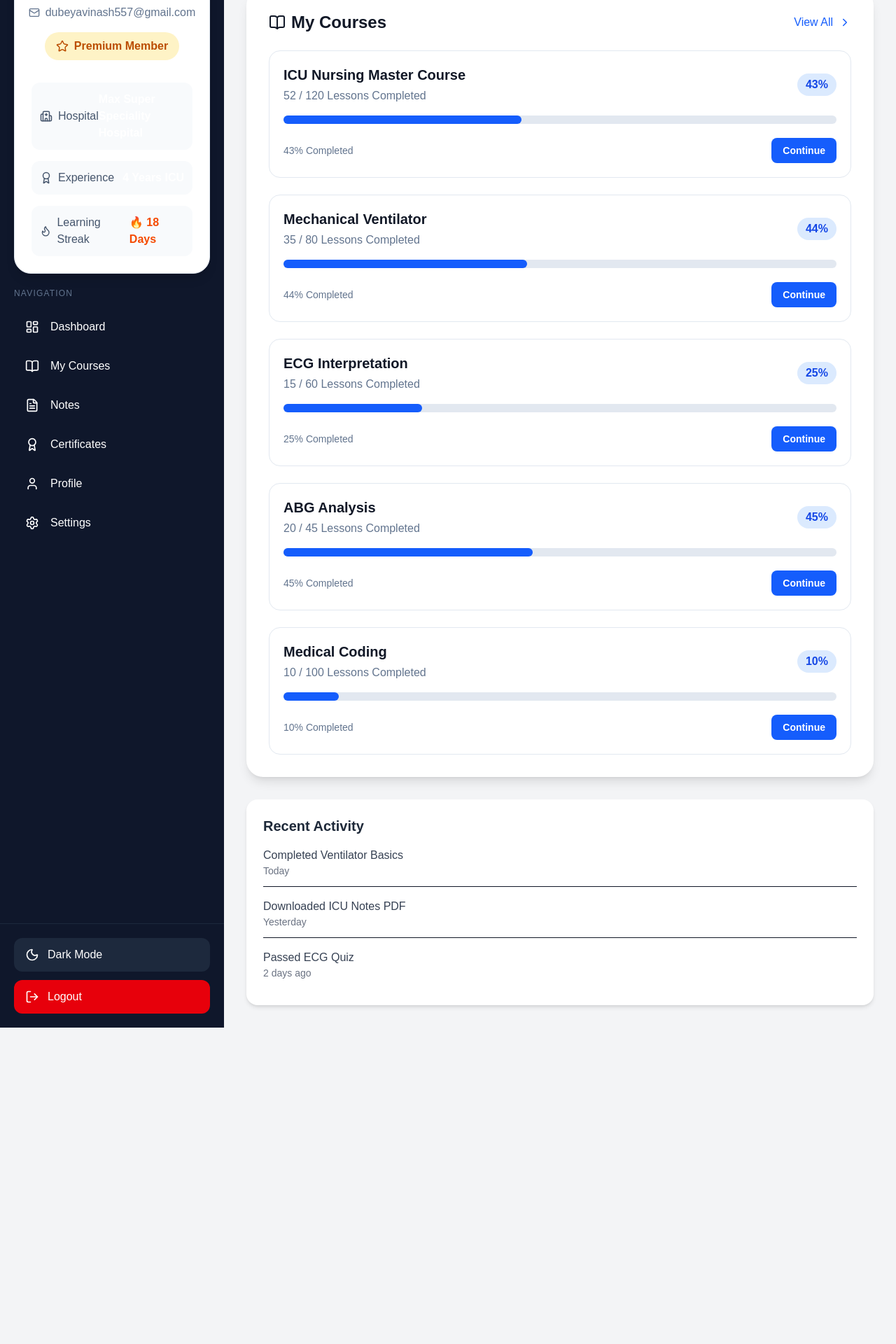
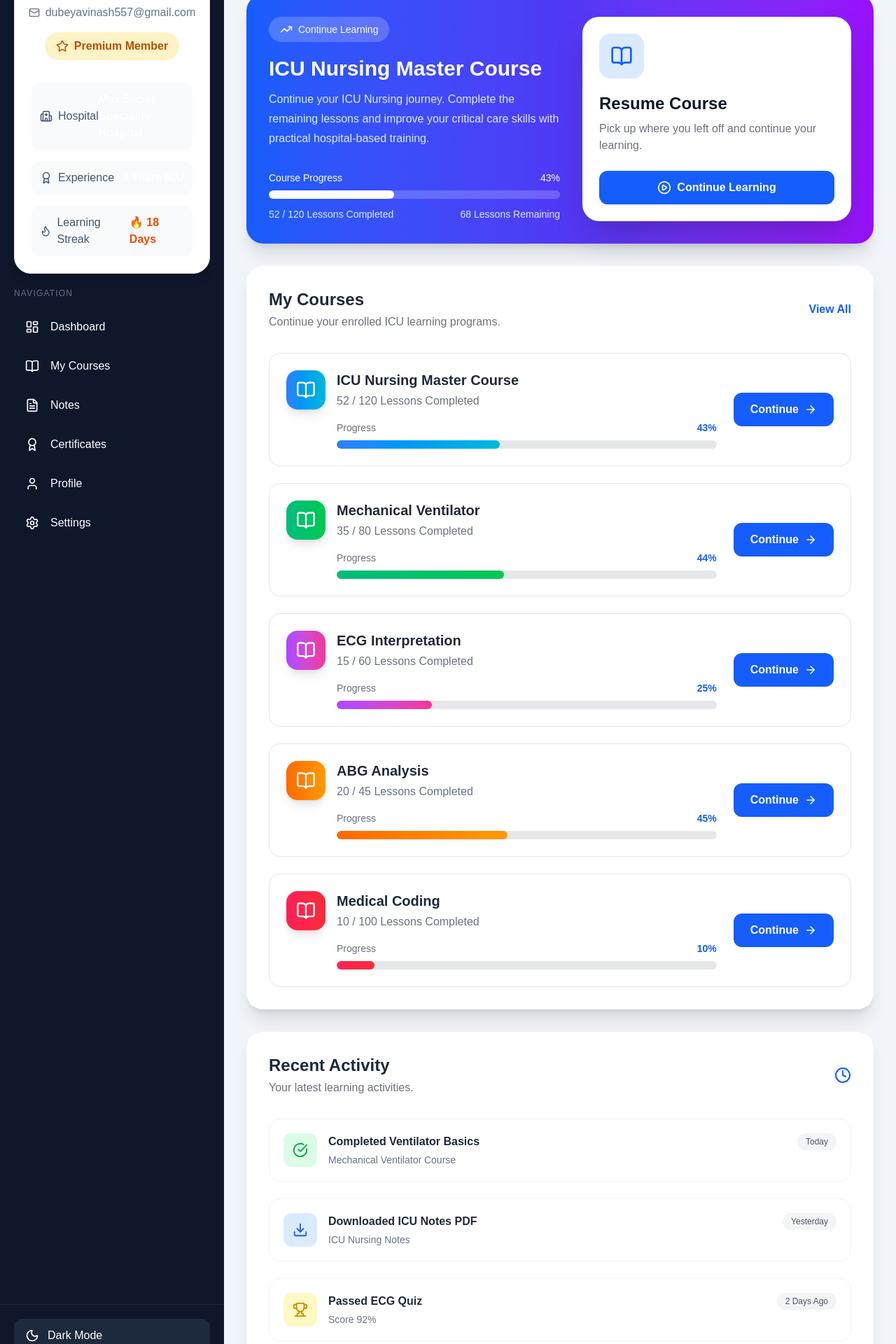
Before and after one commit to dubeyavinash557-sudo/icu-learning-portal, a Next.js app in the folder client/: page /dashboard in a window 1280 px wide. Shown: the part 480-2400 px from the top of the page at 70% size. Before the commit the page ends 1948 px from the top, so only its background shows below. Built offline with nearby package versions, Linux system fonts and the light colour scheme.

Commit message:
Build premium dashboard V3 phase 1

```diff
--- a/client/app/dashboard/page.tsx
+++ b/client/app/dashboard/page.tsx
@@ -3,18 +3,18 @@
 import Header from "@/components/dashboard/Header";
 import Sidebar from "@/components/dashboard/Sidebar";
 import StatsCard from "@/components/dashboard/StatsCard";
+import ContinueLearning from "@/components/dashboard/ContinueLearning";
 import MyCourses from "@/components/dashboard/MyCourses";
+import RecentActivity from "@/components/dashboard/RecentActivity";
 
 import {
   student,
   stats,
-  recentActivity,
 } from "@/data/dashboard";
-
 
 export default function DashboardPage() {
   return (
-    <div className="min-h-screen bg-gray-100">
+    <div className="min-h-screen bg-slate-100">
 
       {/* Header */}
       <Header />
@@ -24,24 +24,25 @@ export default function DashboardPage() {
         {/* Sidebar */}
         <Sidebar />
 
-
         {/* Main Content */}
         <main className="flex-1 p-6 lg:p-8">
 
-          {/* Welcome Section */}
-          <div className="mb-8">
-            <h1 className="text-3xl font-bold text-gray-800">
+          {/* Welcome */}
+          <section className="mb-8">
+
+            <h1 className="text-3xl lg:text-4xl font-bold text-gray-800">
               Welcome back, {student.name} 👋
             </h1>
 
-            <p className="text-gray-500 mt-2">
-              Continue your ICU Learning journey and improve your clinical skills.
+            <p className="text-gray-500 mt-2 text-lg">
+              Continue your ICU Learning journey and improve your clinical
+              skills with premium hospital-based training.
             </p>
-          </div>
 
+          </section>
 
-          {/* Stats Cards */}
-          <div className="grid grid-cols-1 md:grid-cols-2 lg:grid-cols-4 gap-6 mb-8">
+          {/* Stats */}
+          <section className="grid grid-cols-1 md:grid-cols-2 xl:grid-cols-4 gap-6 mb-8">
 
             {stats.map((item) => (
               <StatsCard
@@ -52,57 +53,23 @@ export default function DashboardPage() {
               />
             ))}
 
-          </div>
+          </section>
 
-
-
-          {/* My Courses Section - ONLY ONE TIME */}
+          {/* Continue Learning */}
           <section className="mb-8">
 
-            <MyCourses />
+            <ContinueLearning />
 
           </section>
-
-
-
+                    {/* My Courses */}
+          <section className="mb-8">
+            <MyCourses />
+          </section>
 
           {/* Recent Activity */}
-
-          <section className="bg-white rounded-2xl shadow-md p-6">
-
-            <h2 className="text-xl font-bold text-gray-800 mb-4">
-              Recent Activity
-            </h2>
-
-
-            <div className="space-y-4">
-
-              {recentActivity.map((activity, index) => (
-
-                <div
-                  key={index}
-                  className="flex items-center justify-between border-b pb-3 last:border-none"
-                >
-
-                  <div>
-                    <p className="font-medium text-gray-700">
-                      {activity.title}
-                    </p>
-
-                    <p className="text-sm text-gray-500">
-                      {activity.time}
-                    </p>
-                  </div>
-
-
-                </div>
-
-              ))}
-
-            </div>
-
+          <section className="mb-8">
+            <RecentActivity />
           </section>
-
 
         </main>
 
--- /dev/null
+++ b/client/components/dashboard/ContinueLearning.tsx
@@ -0,0 +1,88 @@
+"use client";
+
+import { BookOpen, PlayCircle, TrendingUp } from "lucide-react";
+
+export default function ContinueLearning() {
+  const progress = 43;
+
+  return (
+    <section className="rounded-3xl bg-gradient-to-r from-blue-600 via-indigo-600 to-purple-600 p-8 text-white shadow-xl">
+
+      <div className="flex flex-col lg:flex-row lg:items-center lg:justify-between gap-8">
+
+        {/* Left */}
+        <div className="flex-1">
+
+          <span className="inline-flex items-center gap-2 bg-white/20 px-4 py-2 rounded-full text-sm font-medium">
+            <TrendingUp size={18} />
+            Continue Learning
+          </span>
+
+          <h2 className="text-3xl font-bold mt-5">
+            ICU Nursing Master Course
+          </h2>
+
+          <p className="mt-3 text-blue-100 leading-7 max-w-2xl">
+            Continue your ICU Nursing journey. Complete the remaining
+            lessons and improve your critical care skills with practical
+            hospital-based training.
+          </p>
+
+          <div className="mt-8">
+
+            <div className="flex justify-between text-sm mb-2">
+              <span>Course Progress</span>
+              <span>{progress}%</span>
+            </div>
+
+            <div className="w-full h-3 bg-white/20 rounded-full overflow-hidden">
+
+              <div
+                className="h-full bg-white rounded-full transition-all duration-500"
+                style={{ width: `${progress}%` }}
+              />
+
+            </div>
+
+            <div className="flex justify-between text-sm mt-3 text-blue-100">
+              <span>52 / 120 Lessons Completed</span>
+              <span>68 Lessons Remaining</span>
+            </div>
+
+          </div>
+
+        </div>
+
+        {/* Right Card */}
+
+        <div className="bg-white text-gray-900 rounded-3xl p-6 shadow-2xl w-full lg:w-96">
+
+          <div className="w-16 h-16 rounded-2xl bg-blue-100 flex items-center justify-center mb-5">
+
+            <BookOpen className="text-blue-600" size={32} />
+
+          </div>
+
+          <h3 className="text-2xl font-bold">
+            Resume Course
+          </h3>
+
+          <p className="text-gray-500 mt-2">
+            Pick up where you left off and continue your learning.
+          </p>
+
+          <button className="mt-6 w-full bg-blue-600 hover:bg-blue-700 text-white rounded-xl py-3 font-semibold flex items-center justify-center gap-2 transition">
+
+            <PlayCircle size={20} />
+
+            Continue Learning
+
+          </button>
+
+        </div>
+
+      </div>
+
+    </section>
+  );
+}
--- a/client/components/dashboard/MyCourses.tsx
+++ b/client/components/dashboard/MyCourses.tsx
@@ -1,82 +1,144 @@
 "use client";
 
-import { courses } from "@/data/dashboard";
-import { BookOpen, ChevronRight } from "lucide-react";
+import { BookOpen, ArrowRight } from "lucide-react";
+
+const courses = [
+  {
+    id: 1,
+    title: "ICU Nursing Master Course",
+    lessons: 120,
+    completed: 52,
+    progress: 43,
+    color: "from-blue-500 to-cyan-500",
+  },
+  {
+    id: 2,
+    title: "Mechanical Ventilator",
+    lessons: 80,
+    completed: 35,
+    progress: 44,
+    color: "from-emerald-500 to-green-500",
+  },
+  {
+    id: 3,
+    title: "ECG Interpretation",
+    lessons: 60,
+    completed: 15,
+    progress: 25,
+    color: "from-purple-500 to-pink-500",
+  },
+  {
+    id: 4,
+    title: "ABG Analysis",
+    lessons: 45,
+    completed: 20,
+    progress: 45,
+    color: "from-orange-500 to-amber-500",
+  },
+  {
+    id: 5,
+    title: "Medical Coding",
+    lessons: 100,
+    completed: 10,
+    progress: 10,
+    color: "from-rose-500 to-red-500",
+  },
+];
 
 export default function MyCourses() {
   return (
-    <div className="mt-8 rounded-3xl bg-white p-8 shadow-lg">
+    <section className="bg-white rounded-3xl shadow-xl p-8">
 
-      <div className="mb-6 flex items-center justify-between">
+      <div className="flex items-center justify-between mb-8">
 
-        <h2 className="flex items-center gap-2 text-2xl font-bold">
-          <BookOpen size={24} />
+        <div>
+
+          <h2 className="text-2xl font-bold text-gray-800">
             My Courses
           </h2>
 
-        <button className="flex items-center gap-2 text-blue-600 hover:text-blue-700">
+          <p className="text-gray-500 mt-1">
+            Continue your enrolled ICU learning programs.
+          </p>
+
+        </div>
+
+        <button className="text-blue-600 font-semibold hover:text-blue-700 transition">
           View All
-          <ChevronRight size={18} />
         </button>
 
       </div>
 
-      <div className="space-y-6">
+      <div className="grid gap-6">
 
               {courses.map((course) => (
+        <div
+          key={course.id}
+          className="border border-gray-200 rounded-2xl p-6 hover:shadow-lg hover:-translate-y-1 transition-all duration-300"
+        >
+          <div className="flex flex-col lg:flex-row lg:items-center lg:justify-between gap-6">
+
+            {/* Left */}
+            <div className="flex items-start gap-4 flex-1">
 
               <div
-            key={course.id}
-            className="rounded-2xl border border-slate-200 p-5 transition hover:shadow-lg"
+                className={`w-14 h-14 rounded-2xl bg-gradient-to-r ${course.color} flex items-center justify-center text-white shadow-lg`}
               >
+                <BookOpen size={28} />
+              </div>
 
-            <div className="flex items-center justify-between">
+              <div className="flex-1">
 
-              <div>
-
-                <h3 className="text-xl font-semibold">
+                <h3 className="text-xl font-bold text-gray-800">
                   {course.title}
                 </h3>
 
-                <p className="mt-1 text-slate-500">
+                <p className="text-gray-500 mt-1">
                   {course.completed} / {course.lessons} Lessons Completed
                 </p>
 
+                {/* Progress */}
+                <div className="mt-4">
+
+                  <div className="flex justify-between text-sm mb-2">
+                    <span className="text-gray-500">Progress</span>
+                    <span className="font-semibold text-blue-600">
+                      {course.progress}%
+                    </span>
                   </div>
 
-              <span className="rounded-full bg-blue-100 px-3 py-1 font-semibold text-blue-700">
-                {course.progress}%
-              </span>
-
+                  <div className="w-full h-3 bg-gray-200 rounded-full overflow-hidden">
+                    <div
+                      className={`h-full bg-gradient-to-r ${course.color} rounded-full transition-all duration-700`}
+                      style={{ width: `${course.progress}%` }}
+                    />
                   </div>
-                        <div className="mt-4 h-3 rounded-full bg-slate-200">
-
-              <div
-                className="h-3 rounded-full bg-blue-600"
-                style={{
-                  width: `${course.progress}%`,
-                }}
-              />
 
                 </div>
 
-            <div className="mt-5 flex items-center justify-between">
+              </div>
 
-              <span className="text-sm text-slate-500">
-                {course.progress}% Completed
-              </span>
+            </div>
 
-              <button className="rounded-lg bg-blue-600 px-4 py-2 text-sm font-semibold text-white transition hover:bg-blue-700">
+            {/* Right */}
+            <div>
+
+              <button className="bg-blue-600 hover:bg-blue-700 text-white px-6 py-3 rounded-xl font-semibold flex items-center gap-2 transition">
+
                 Continue
+
+                <ArrowRight size={18} />
+
               </button>
 
             </div>
 
           </div>
+        </div>
+      ))}
 
-        ))}
       </div>
 
-    </div>
+    </section>
   );
 }
--- /dev/null
+++ b/client/components/dashboard/RecentActivity.tsx
@@ -0,0 +1,99 @@
+"use client";
+
+import {
+  CheckCircle,
+  Download,
+  Trophy,
+  Clock,
+} from "lucide-react";
+
+const activities = [
+  {
+    id: 1,
+    title: "Completed Ventilator Basics",
+    description: "Mechanical Ventilator Course",
+    time: "Today",
+    icon: CheckCircle,
+    color: "text-green-600",
+    bg: "bg-green-100",
+  },
+  {
+    id: 2,
+    title: "Downloaded ICU Notes PDF",
+    description: "ICU Nursing Notes",
+    time: "Yesterday",
+    icon: Download,
+    color: "text-blue-600",
+    bg: "bg-blue-100",
+  },
+  {
+    id: 3,
+    title: "Passed ECG Quiz",
+    description: "Score 92%",
+    time: "2 Days Ago",
+    icon: Trophy,
+    color: "text-yellow-600",
+    bg: "bg-yellow-100",
+  },
+];
+
+export default function RecentActivity() {
+  return (
+    <section className="bg-white rounded-3xl shadow-xl p-8">
+
+      <div className="flex items-center justify-between mb-8">
+
+        <div>
+
+          <h2 className="text-2xl font-bold text-gray-800">
+            Recent Activity
+          </h2>
+
+          <p className="text-gray-500 mt-1">
+            Your latest learning activities.
+          </p>
+
+        </div>
+
+        <Clock className="text-blue-600" />
+
+      </div>
+
+      <div className="space-y-6">
+                {activities.map((activity) => {
+          const Icon = activity.icon;
+
+          return (
+            <div
+              key={activity.id}
+              className="flex items-start gap-4 border border-gray-100 rounded-2xl p-5 hover:shadow-lg hover:border-blue-200 transition-all duration-300"
+            >
+              {/* Icon */}
+              <div
+                className={`w-12 h-12 rounded-xl ${activity.bg} flex items-center justify-center`}
+              >
+                <Icon className={activity.color} size={22} />
+              </div>
+
+              {/* Content */}
+              <div className="flex-1">
+                <h3 className="font-semibold text-gray-800">
+                  {activity.title}
+                </h3>
+
+                <p className="text-sm text-gray-500 mt-1">
+                  {activity.description}
+                </p>
+              </div>
+
+              {/* Time */}
+              <span className="text-xs bg-gray-100 text-gray-600 px-3 py-1 rounded-full whitespace-nowrap">
+                {activity.time}
+              </span>
+            </div>
+          );
+        })}
+      </div>
+    </section>
+  );
+}
```
Lines whose indentation alone changed are shown as unchanged.
